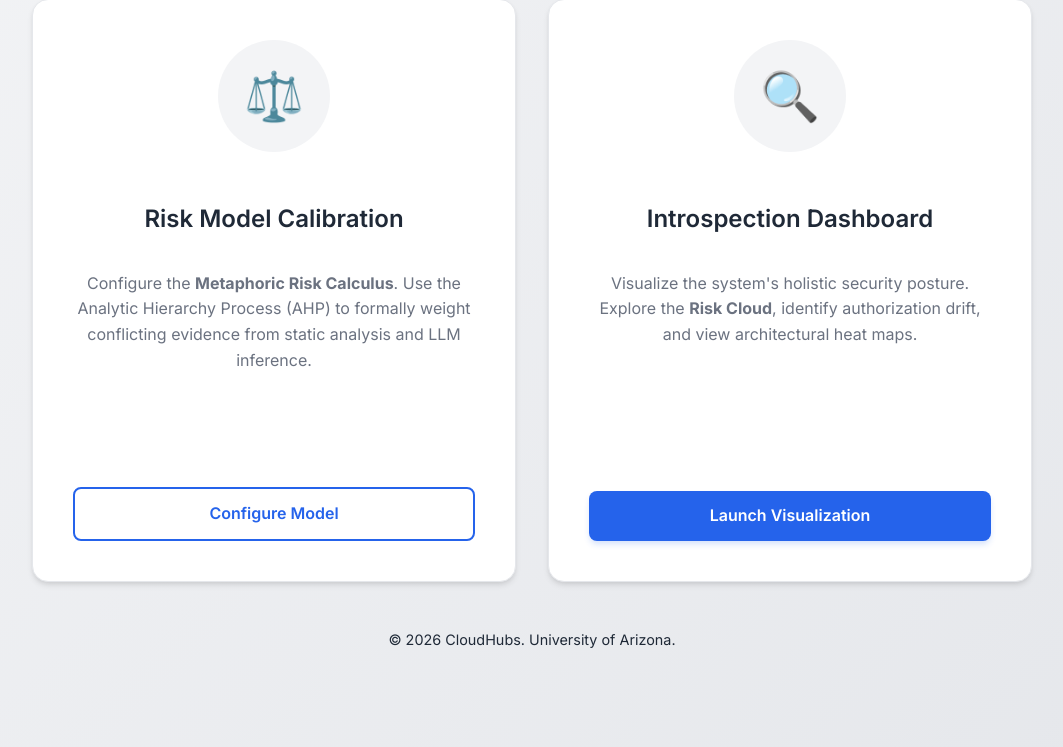
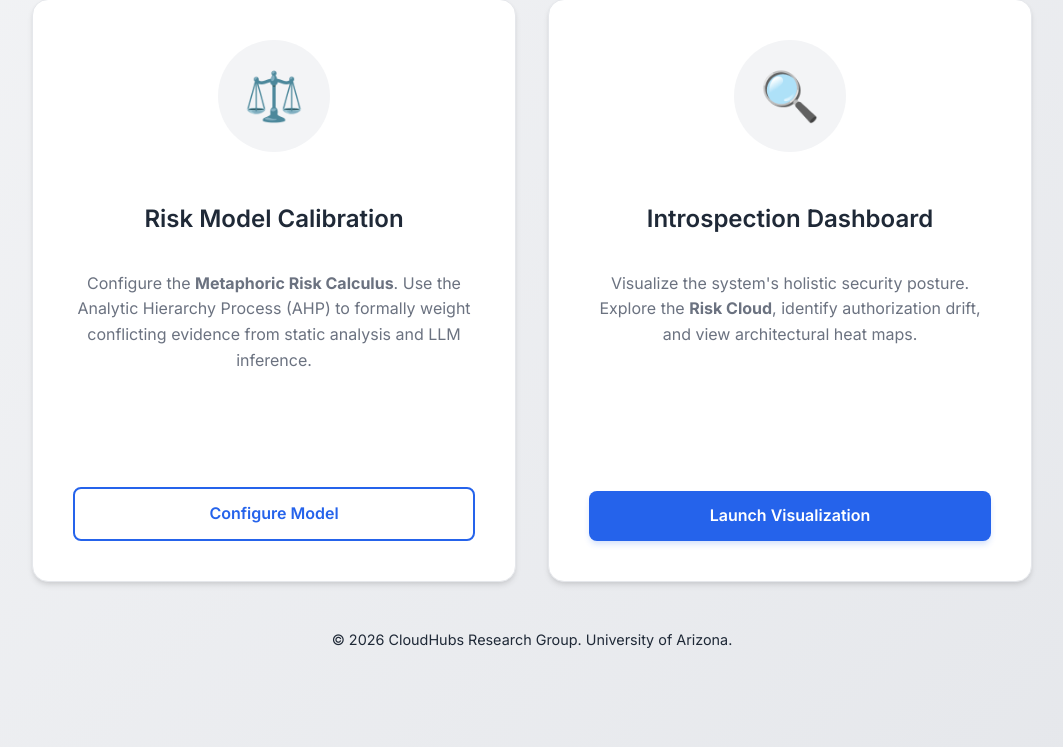
Before and after one commit to Arid-Nova/mvp-pipeline-client, a Flask app: page / in a window 1280 px wide. Shown: the part 249-996 px from the top of the page, without its empty margins (108-1171 px from the left). Run offline with Flask 3, Linux system fonts and the light colour scheme.

Commit message:
Consistent naming changes

```diff
--- a/aegis/templates/index.html
+++ b/aegis/templates/index.html
@@ -127,7 +127,7 @@
         </div>
 
         <footer class="footer">
-            &copy; 2026 CloudHubs. University of Arizona.
+            &copy; 2026 CloudHubs Research Group. University of Arizona.
         </footer>
     </div>
 </body>
--- a/frontend/public/index.html
+++ b/frontend/public/index.html
@@ -24,7 +24,7 @@
       work correctly both with client-side routing and a non-root public URL.
       Learn how to configure a non-root public URL by running `npm run build`.
     -->
-    <title>CloudHubs Explorer</title>
+    <title>AridNova Explorer</title>
   </head>
   <body>
     <noscript>You need to enable JavaScript to run this app.</noscript>
--- a/frontend/src/components/generic/CanvasFooter.tsx
+++ b/frontend/src/components/generic/CanvasFooter.tsx
@@ -11,7 +11,7 @@ const CanvasFooter: React.FC<CanvasFooterProps> = ({ scale }) => {
         <div className="absolute bottom-4 right-4 flex items-center gap-4 z-10 pointer-events-none">
             {/* Transparent Copyright Text */}
             <div className="text-[10px] font-semibold text-white/20 tracking-wider uppercase select-none">
-                © {currentYear} CloudHubs at University of Arizona
+                © {currentYear} CloudHubs Research Group at University of Arizona
             </div>
 
             {/* Zoom Indicator */}
--- a/frontend/src/components/generic/Footer.tsx
+++ b/frontend/src/components/generic/Footer.tsx
@@ -95,7 +95,7 @@ const Footer: React.FC = () => {
 
         {/* Mobile Copyright & Version */}
         <div className="text-purple-100 text-xs pt-2">
-          © {currentYear} CloudHubs Explorer • v1.1.1
+          © {currentYear} AridNova Feature Explorer • v1.1.1
         </div>
       </div>
     </footer>
--- a/frontend/src/components/landing/LandingPage.tsx
+++ b/frontend/src/components/landing/LandingPage.tsx
@@ -119,7 +119,7 @@ const LandingPage: React.FC<Props> = ({ onIRLoaded }) => {
 
             {/* GLOBAL TITLE */}
             <h1 className="relative z-10 text-5xl font-extrabold text-transparent bg-clip-text bg-gradient-to-r from-blue-400 via-violet-400 to-emerald-400 mb-12 text-center drop-shadow-lg tracking-tight px-4">
-                CloudHubs Microservice System Tool Explorer
+                AridNova Analysis Toolkit Explorer
             </h1>
 
             {/* MAIN CARD CONTAINER */}
--- a/frontend/src/components/pipeline/PipelinePage.tsx
+++ b/frontend/src/components/pipeline/PipelinePage.tsx
@@ -1555,7 +1555,7 @@ const PipelinePage: React.FC = () => {
 
                     {/* Title Section */}
                     <div className="flex items-center gap-3">
-                        {/* Abstract Node/Network Icon for Cloudhub */}
+                        {/* Abstract Node/Network Icon for AridNova */}
                         <div className="flex items-center justify-center w-8 h-8 rounded-lg bg-gradient-to-br from-indigo-500 to-cyan-500 shadow-lg shadow-cyan-500/20">
                             <svg className="w-5 h-5 text-white" fill="none" viewBox="0 0 24 24" stroke="currentColor">
                                 <path strokeLinecap="round" strokeLinejoin="round" strokeWidth={2} d="M14 10l-2 1m0 0l-2-1m2 1v2.5M20 7l-2 1m2-1l-2-1m2 1v2.5M14 4l-2-1-2 1M4 7l2-1M4 7l2 1M4 7v2.5M12 21l-2-1m2 1l2-1m-2 1v-2.5M6 18l-2-1v-2.5M18 18l2-1v-2.5" />
```
Also changed, not shown: README.md, frontend/public/manifest.json.
